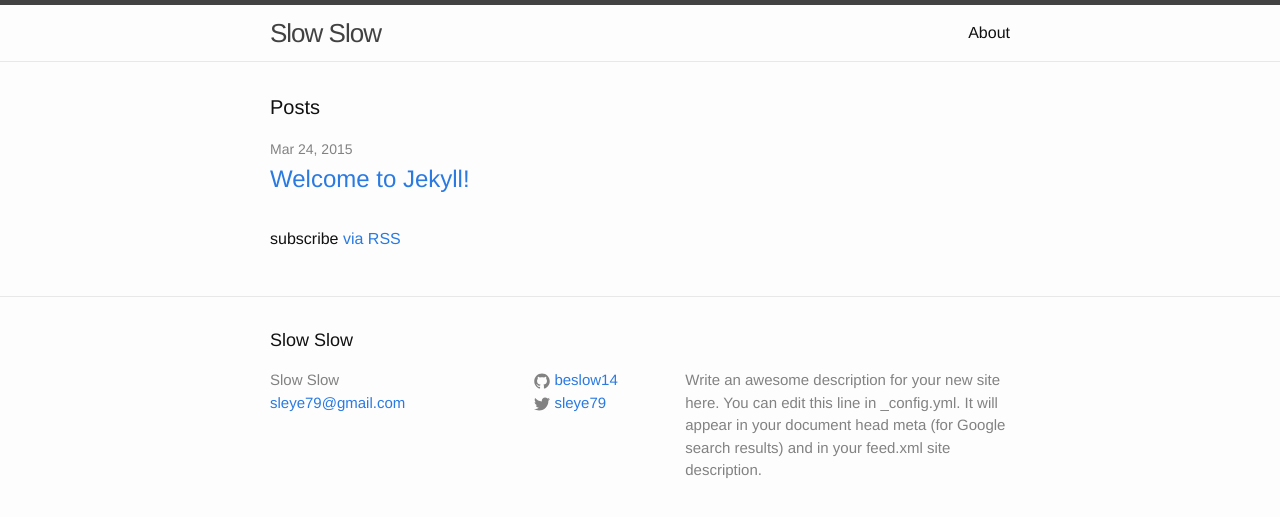
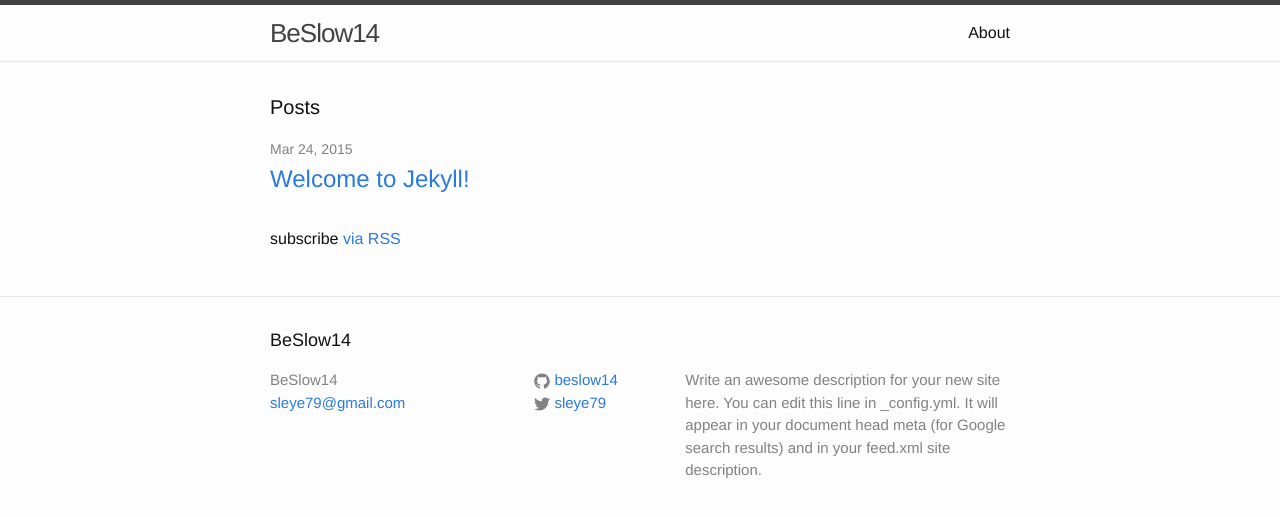
Before and after one commit to beslow14/beslow14.github.io, a Jekyll site: the page built from index.html, in a window 1280 px wide. Shown: the top 517 px of the page. Built offline with Jekyll 4.4.1, drawn with Linux system fonts in a browser that asks for light colours.

Commit message:
Update _config.yml

```diff
--- a/_config.yml
+++ b/_config.yml
@@ -1,5 +1,5 @@
 # Site settings
-title: Slow Slow
+title: BeSlow14
 email: sleye79@gmail.com
 description: > # this means to ignore newlines until "baseurl:"
   Write an awesome description for your new site here. You can edit this
```
